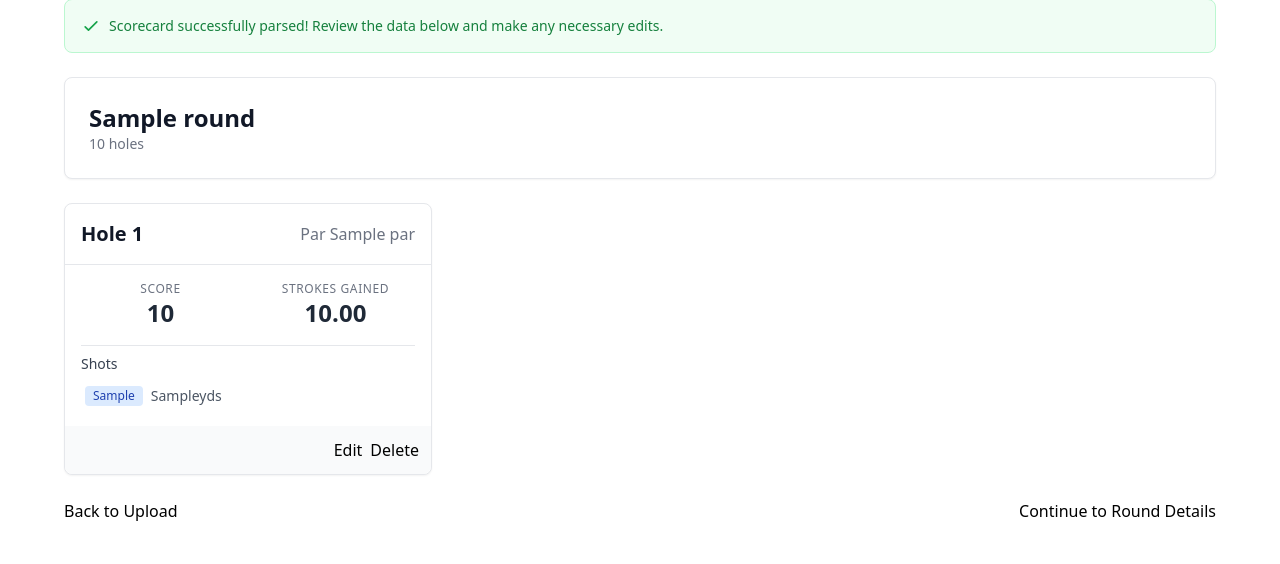
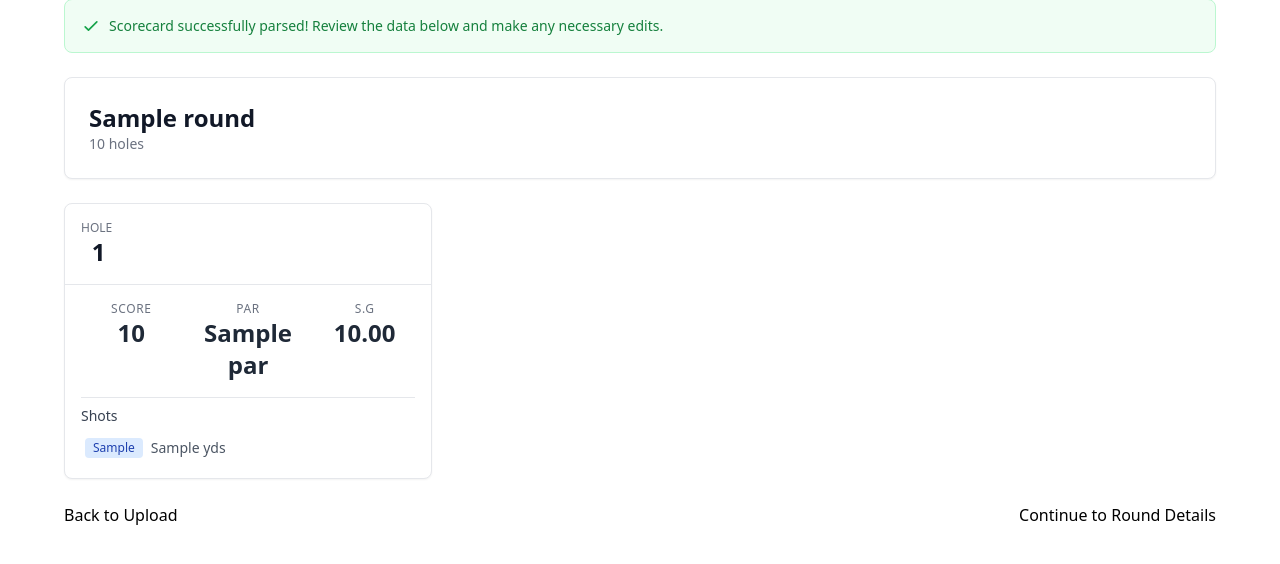
Before and after one commit to Lee-Sutton/birdie_buddy, a Django app: template src/birdie_buddy/round_entry/templates/round_entry/scorecard_review.html in a window 1280 px wide. Shown: the part 145-709 px from the top of the page. Run offline with Django 4.2, Linux system fonts and the light colour scheme; the template is opened without the code that fills it: most values are stand-ins (such as "Sample title", 1, 10 or a date in 2020); style sheets or scripts are compiled from the project's sources; some libraries are stand-ins or nearby versions.

Commit message:
refactor(scorecard): improve hole card layout and button placement
- Move edit/delete buttons from footer to header alongside hole number
- Update hole number styling to match score/par/strokes gained layout (label above, value below)
- Expand main stats grid to 3 columns including par field
- Maintain consistent typography and spacing across all stat fields

```diff
--- a/src/birdie_buddy/round_entry/templates/round_entry/scorecard_review.html
+++ b/src/birdie_buddy/round_entry/templates/round_entry/scorecard_review.html
@@ -61,24 +61,39 @@
             <!-- Holes Grid -->
             <div class="grid grid-cols-1 md:grid-cols-2 lg:grid-cols-3 gap-6">
                 {% for hole in holes %}
-                    <div id="hole-card-{{ hole.id }}" class="bg-white rounded-lg border shadow-sm flex flex-col">
+                    <div id="hole-card-{{ hole.id }}"
+                         class="bg-white rounded-lg border shadow-sm flex flex-col">
                         <!-- Card Header -->
                         <div class="p-4 border-b">
                             <div class="flex justify-between items-center">
-                                <h3 class="text-xl font-bold text-gray-900">Hole {{ hole.number }}</h3>
-                                <span class="text-base font-medium text-gray-500">Par {{ hole.par }}</span>
+                                <div>
+                                    <div class="text-xs text-center font-medium text-gray-500 uppercase">Hole</div>
+                                    <div class="text-2xl font-bold text-center text-gray-900 ml-1">{{ hole.number }}</div>
+                                </div>
+                                <div class="flex space-x-2">
+                                    <c-a-button severity="secondary" size="sm" href="{% url 'round_entry:create_hole' id=round.id number=hole.number %}" title="Edit Hole">
+                                        <c-heroicon.pencil />
+                                    </c-a-button>
+                                    <c-button severity="secondary" size="sm" hx-delete="{% url 'round_entry:delete_hole' round_id=round.id hole_id=hole.id %}" hx-target="#hole-card-{{ hole.id }}" hx-swap="outerHTML swap:300ms" hx-confirm="Are you sure you want to delete Hole {{ hole.number }}? All shots for this hole will also be deleted. This action cannot be undone." title="Delete Hole">
+                                        <c-heroicon.trash />
+                                    </c-button>
+                                </div>
                             </div>
                         </div>
                         <!-- Card Body -->
                         <div class="p-4 flex-grow">
                             <!-- Main Stats -->
-                            <div class="grid grid-cols-2 gap-4 mb-4 text-center">
+                            <div class="grid grid-cols-3 gap-4 mb-4 text-center">
                                 <div>
                                     <p class="text-xs text-gray-500 uppercase tracking-wider">Score</p>
                                     <p class="text-2xl font-semibold text-gray-800">{{ hole.score }}</p>
                                 </div>
                                 <div>
-                                    <p class="text-xs text-gray-500 uppercase tracking-wider">Strokes Gained</p>
+                                    <p class="text-xs text-gray-500 uppercase tracking-wider">Par</p>
+                                    <p class="text-2xl font-semibold text-gray-800">{{ hole.par }}</p>
+                                </div>
+                                <div>
+                                    <p class="text-xs text-gray-500 uppercase tracking-wider">S.G</p>
                                     <p class="text-2xl font-semibold {% if hole.strokes_gained > 0 %}text-green-600{% elif hole.strokes_gained < 0 %}text-red-600{% else %}text-gray-800{% endif %}">
                                         {{ hole.strokes_gained|floatformat:2 }}
                                     </p>
@@ -95,28 +110,17 @@
                                                     {{ shot.get_shot_type_display|default_if_none:shot.get_lie_display }}
                                                 </span>
                                                 <span class="text-gray-600">
-                                                    {{ shot.start_distance }}{% if shot.is_putt %}ft{% else %}yds{% endif %}
+                                                    {{ shot.start_distance }}
+                                                    {% if shot.is_putt %}
+                                                        ft
+                                                    {% else %}
+                                                        yds
+                                                    {% endif %}
                                                 </span>
                                             </div>
                                         </div>
                                     {% endfor %}
                                 </div>
-                            </div>
-                        </div>
-                        <!-- Card Footer -->
-                        <div class="p-3 bg-gray-50 rounded-b-lg mt-auto">
-                            <div class="flex items-center justify-end space-x-2">
-                                <c-a-button severity="primary" size="sm" href="{% url 'round_entry:create_hole' id=round.id number=hole.number %}">
-                                    Edit
-                                </c-a-button>
-                                <c-button severity="danger"
-                                          size="sm"
-                                          hx-delete="{% url 'round_entry:delete_hole' round_id=round.id hole_id=hole.id %}"
-                                          hx-target="#hole-card-{{ hole.id }}"
-                                          hx-swap="outerHTML swap:300ms"
-                                          hx-confirm="Are you sure you want to delete Hole {{ hole.number }}? All shots for this hole will also be deleted. This action cannot be undone.">
-                                    Delete
-                                </c-button>
                             </div>
                         </div>
                     </div>
```
